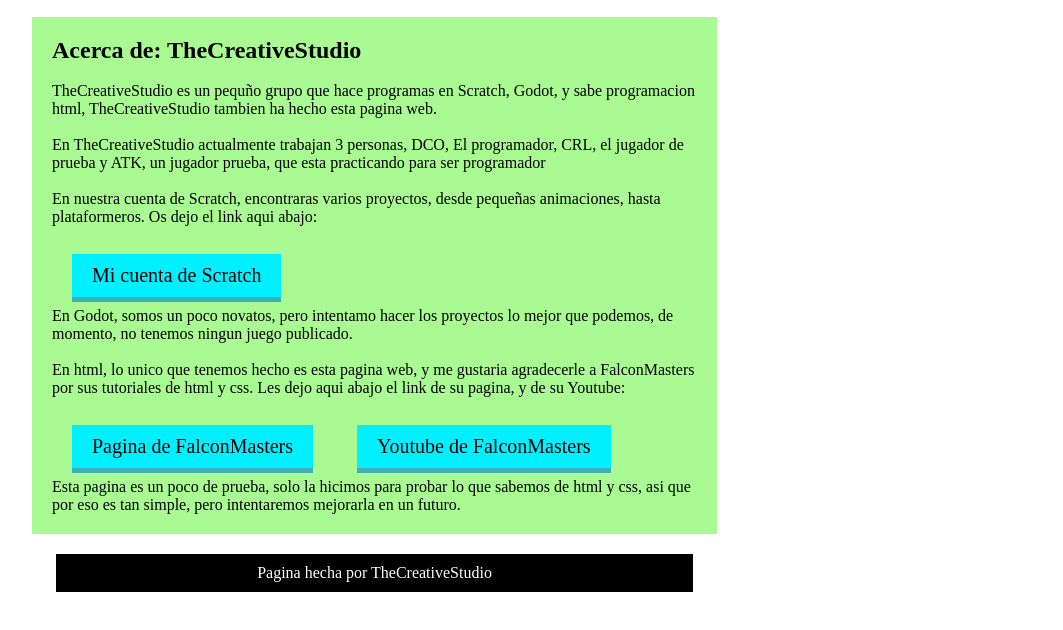
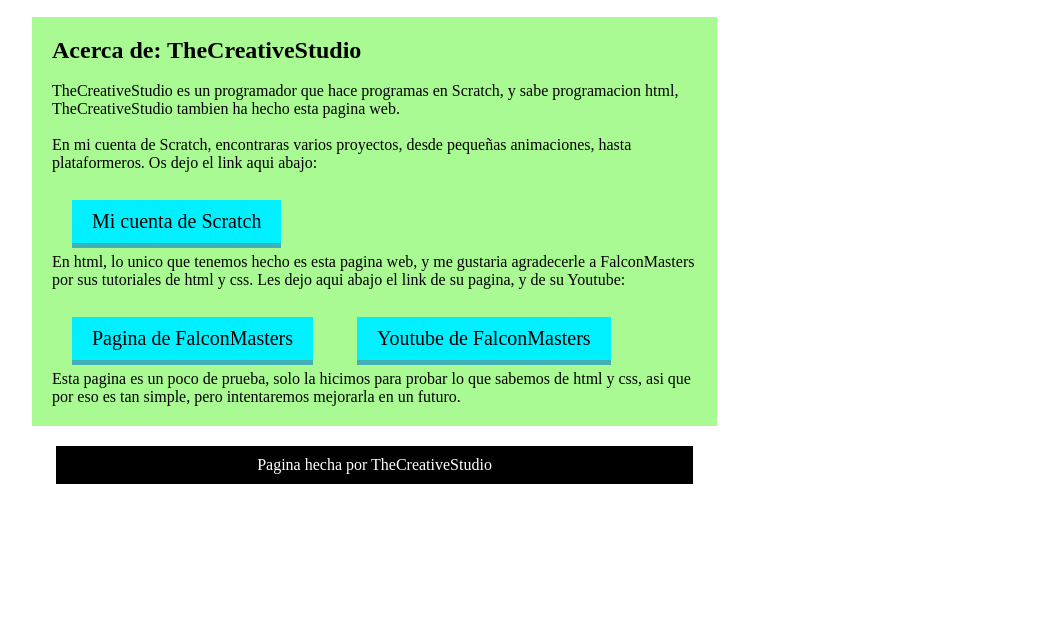
Before and after one commit to TheCreativeStudioWeb/TheCreativeStudio, a plain HTML site: page Acerca de.html in a window 1280 px wide. Shown: the part 168-798 px from the top of the page, without its empty margins (108-1171 px from the left). Drawn offline with Linux system fonts and the light colour scheme.

Commit message:
Update Acerca de.html

```diff
--- a/Acerca de.html
+++ b/Acerca de.html
@@ -26,22 +26,14 @@
 				<h2>Acerca de: TheCreativeStudio</h2>
 				<br>
 				<p>
-					TheCreativeStudio es un pequño grupo que hace programas en Scratch, Godot, y sabe programacion html, TheCreativeStudio tambien ha hecho esta pagina web.
+					TheCreativeStudio es un programador que hace programas en Scratch, y sabe programacion html, TheCreativeStudio tambien ha hecho esta pagina web.
 				</p>
 				<br>
 				<p>
-					En TheCreativeStudio actualmente trabajan 3 personas, DCO, El programador, CRL, el jugador de prueba y ATK, un jugador prueba, que esta practicando para ser programador
-				</p>
-				<br>
-				<p>
-				En nuestra cuenta de Scratch, encontraras varios proyectos, desde pequeñas animaciones, hasta plataformeros. Os dejo el link aqui abajo:
+				En mi cuenta de Scratch, encontraras varios proyectos, desde pequeñas animaciones, hasta plataformeros. Os dejo el link aqui abajo:
 				</p>
 				<br>
 				<a href=https://scratch.mit.edu/users/TheCreativeStudio/>Mi cuenta de Scratch</a>
-
-				<p>
-					En Godot, somos un poco novatos, pero intentamo hacer los proyectos lo mejor que podemos, de momento, no tenemos ningun juego publicado.
-				</p>
 				<br>
 				<p>
 					En html, lo unico que tenemos hecho es esta pagina web, y me gustaria agradecerle a FalconMasters por sus tutoriales de html y css. Les dejo aqui abajo el link de su pagina, y de su Youtube:
```
